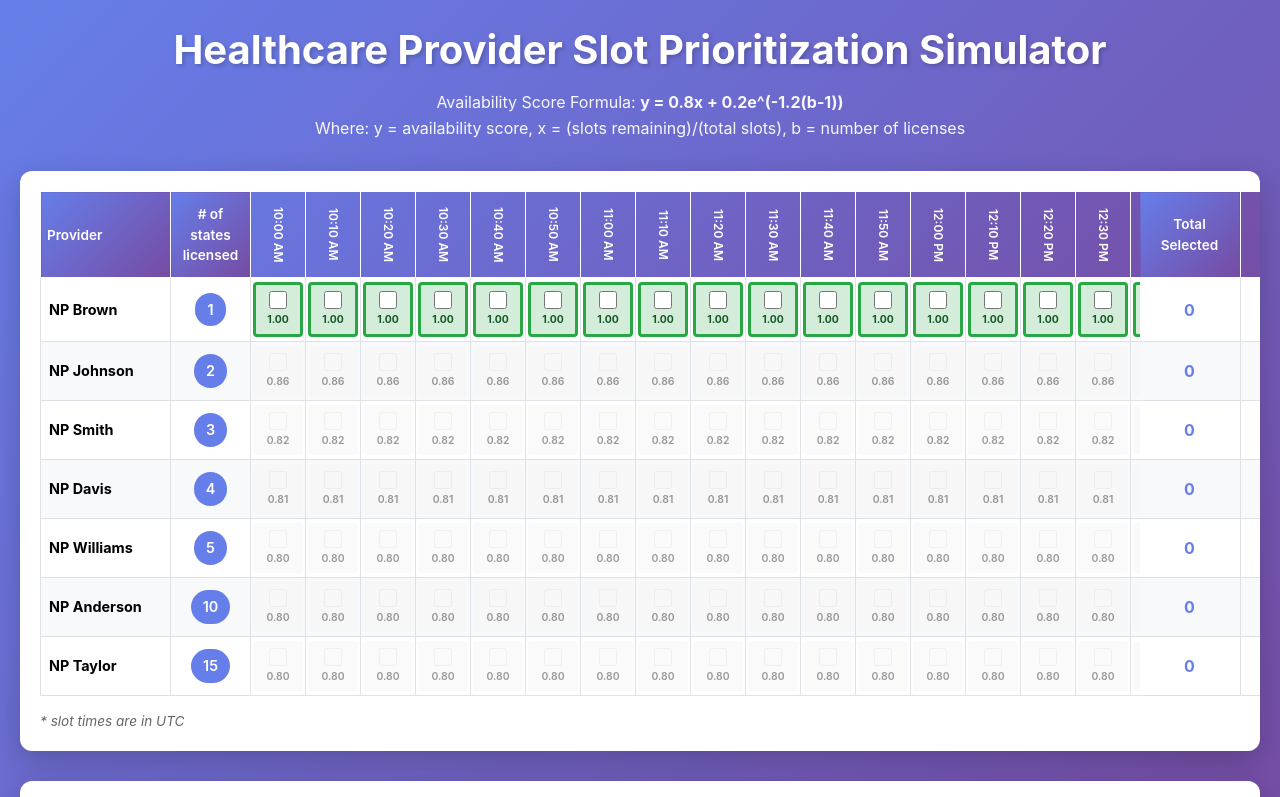
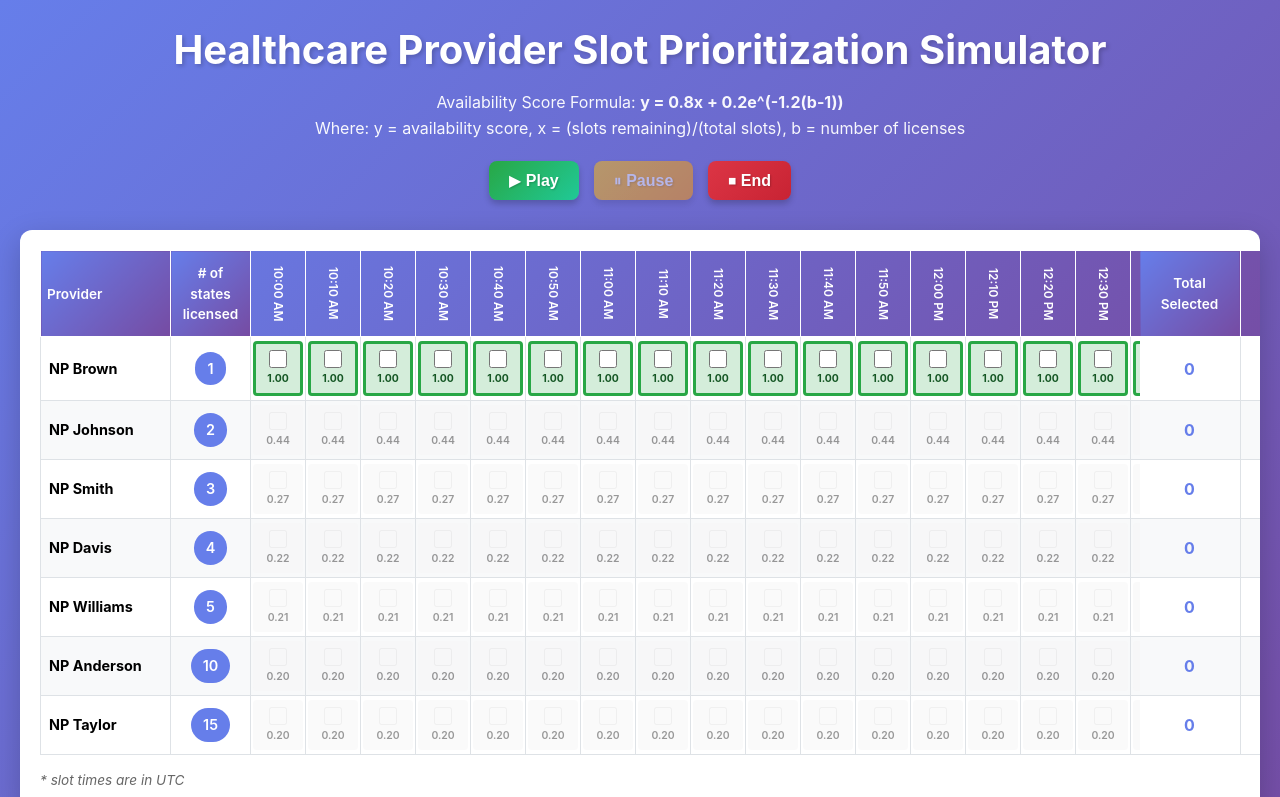
Before and after one commit to arundevgithub/SlotPrioritizationSimulator, a React (Vite) app: page / in a window 1280 px wide. Shown: the top 797 px of the page. Built offline with nearby package versions, Linux system fonts and the light colour scheme.

Commit message:
Simulation added

```diff
--- a/src/App.css
+++ b/src/App.css
@@ -29,6 +29,53 @@
   font-size: 1rem;
   opacity: 0.95;
   line-height: 1.6;
+}
+
+.simulation-controls {
+  display: flex;
+  gap: 15px;
+  justify-content: center;
+  margin-top: 20px;
+}
+
+.sim-button {
+  padding: 10px 20px;
+  font-size: 1rem;
+  font-weight: 600;
+  border: none;
+  border-radius: 8px;
+  cursor: pointer;
+  transition: all 0.3s ease;
+  color: white;
+  text-shadow: 1px 1px 2px rgba(0, 0, 0, 0.2);
+  box-shadow: 0 4px 6px rgba(0, 0, 0, 0.2);
+}
+
+.sim-button:hover:not(:disabled) {
+  transform: translateY(-2px);
+  box-shadow: 0 6px 8px rgba(0, 0, 0, 0.3);
+}
+
+.sim-button:active:not(:disabled) {
+  transform: translateY(0);
+  box-shadow: 0 2px 4px rgba(0, 0, 0, 0.2);
+}
+
+.sim-button:disabled {
+  opacity: 0.5;
+  cursor: not-allowed;
+}
+
+.play-button {
+  background: linear-gradient(135deg, #28a745 0%, #20c997 100%);
+}
+
+.pause-button {
+  background: linear-gradient(135deg, #ffc107 0%, #ff9800 100%);
+}
+
+.end-button {
+  background: linear-gradient(135deg, #dc3545 0%, #c82333 100%);
 }
 
 .table-container {
@@ -236,6 +283,24 @@
   color: white;
 }
 
+.slot-checkbox-label.newly-selected {
+  border: 3px solid #ff6b35 !important;
+  box-shadow: 0 0 0 2px #ff6b35, 0 0 8px rgba(255, 107, 53, 0.6);
+  animation: pulse-border 0.5s ease-in-out;
+}
+
+@keyframes pulse-border {
+  0% {
+    box-shadow: 0 0 0 0 rgba(255, 107, 53, 0.8);
+  }
+  50% {
+    box-shadow: 0 0 0 4px rgba(255, 107, 53, 0.4);
+  }
+  100% {
+    box-shadow: 0 0 0 2px #ff6b35, 0 0 8px rgba(255, 107, 53, 0.6);
+  }
+}
+
 .slot-checkbox-label input[type="checkbox"] {
   width: 18px;
   height: 18px;
--- a/src/App.jsx
+++ b/src/App.jsx
@@ -1,4 +1,4 @@
-import { useState, useMemo } from 'react'
+import { useState, useMemo, useEffect, useRef, useCallback } from 'react'
 import './App.css'
 
 // Generate time slots from 10am to 1pm (10-minute intervals)
@@ -39,7 +39,11 @@ const initialProviders = [
 function App() {
   const [providers, setProviders] = useState(initialProviders)
   const [selectedSlots, setSelectedSlots] = useState({}) // { providerId: { slotId: true } }
+  const [newlySelectedSlots, setNewlySelectedSlots] = useState({}) // { providerId: { slotId: true } } - for highlighting
+  const [isPlaying, setIsPlaying] = useState(false)
+  const [isPaused, setIsPaused] = useState(false)
   const timeSlots = useMemo(() => generateTimeSlots(), [])
+  const simulationIntervalRef = useRef(null)
 
   // Sort providers by license count (ascending - fewer licenses first)
   const sortedProviders = useMemo(() => {
@@ -49,6 +53,11 @@ function App() {
   // Check if a slot is selected for a provider
   const isSlotSelected = (providerId, slotId) => {
     return selectedSlots[providerId]?.[slotId] || false
+  }
+
+  // Check if a slot is newly selected in current iteration
+  const isNewlySelected = (providerId, slotId) => {
+    return newlySelectedSlots[providerId]?.[slotId] || false
   }
 
   // Calculate total selected slots for a provider
@@ -65,8 +74,8 @@ function App() {
     const selectedSlotsCount = getTotalSelectedSlots(providerId)
     const slotsRemaining = totalSlots - selectedSlotsCount
     const x = slotsRemaining / totalSlots
-    const exponentialTerm = 0.2 * Math.exp(-1.2 * (licenses - 1))
-    return 0.8 * x + exponentialTerm
+    const exponentialTerm = 0.8 * Math.exp(-1.2 * (licenses - 1))
+    return 0.2 * x + exponentialTerm
   }
 
   // Toggle slot selection for a provider
@@ -123,6 +132,163 @@ function App() {
     return sortedTiedProviders[randomIndex].id
   }
 
+  // Get all available (highlighted) slots sorted by time
+  // This is a helper that calculates available slots given a state snapshot
+  const getAvailableSlotsForState = useCallback((currentSelectedSlots) => {
+    const availableSlots = []
+    timeSlots.forEach((slot) => {
+      // Calculate max score provider for this slot with given state
+      const availableProviders = sortedProviders.filter(provider =>
+        !currentSelectedSlots[provider.id]?.[slot.id]
+      )
+
+      if (availableProviders.length === 0) return
+
+      const providerScores = availableProviders.map(provider => {
+        const totalSlots = timeSlots.length
+        const selectedCount = Object.values(currentSelectedSlots[provider.id] || {}).filter(Boolean).length
+        const slotsRemaining = totalSlots - selectedCount
+        const x = slotsRemaining / totalSlots
+        const exponentialTerm = 0.2 * Math.exp(-1.2 * (provider.licenses - 1))
+        const rawScore = 0.8 * x + exponentialTerm
+        const roundedScore = Math.round(rawScore * 100) / 100
+        return { id: provider.id, score: roundedScore }
+      })
+
+      const maxScore = Math.max(...providerScores.map(p => p.score))
+      const maxScoreProviders = providerScores.filter(p => p.score === maxScore)
+
+      let selectedProviderId
+      if (maxScoreProviders.length === 1) {
+        selectedProviderId = maxScoreProviders[0].id
+      } else {
+        const sortedTied = maxScoreProviders.sort((a, b) => a.id - b.id)
+        const slotHash = slot.id.split('-').reduce((acc, val) => acc + parseInt(val || 0), 0)
+        selectedProviderId = sortedTied[slotHash % sortedTied.length].id
+      }
+
+      availableSlots.push({
+        slotId: slot.id,
+        providerId: selectedProviderId,
+        timeIndex: timeSlots.findIndex(s => s.id === slot.id)
+      })
+    })
+    return availableSlots.sort((a, b) => a.timeIndex - b.timeIndex)
+  }, [timeSlots, sortedProviders])
+
+  // Run one simulation iteration
+  const runSimulationIteration = useCallback(() => {
+    // Clear previous iteration's highlights
+    setNewlySelectedSlots({})
+
+    setSelectedSlots(prev => {
+      const availableSlots = getAvailableSlotsForState(prev)
+
+      if (availableSlots.length === 0) {
+        return prev
+      }
+
+      // Create a copy of current state
+      let newState = JSON.parse(JSON.stringify(prev))
+      const newlySelected = {} // Track newly selected slots for this iteration
+
+      // First selection: from first 20% of earliest available slots
+      if (availableSlots.length > 0) {
+        const first20Percent = Math.max(1, Math.ceil(availableSlots.length * 0.2))
+        const first20Slots = availableSlots.slice(0, first20Percent)
+        const randomSlot1 = first20Slots[Math.floor(Math.random() * first20Slots.length)]
+        if (!newState[randomSlot1.providerId]) newState[randomSlot1.providerId] = {}
+        newState[randomSlot1.providerId][randomSlot1.slotId] = true
+        // Track newly selected
+        if (!newlySelected[randomSlot1.providerId]) newlySelected[randomSlot1.providerId] = {}
+        newlySelected[randomSlot1.providerId][randomSlot1.slotId] = true
+      }
+
+      // Recalculate available slots after first selection
+      const availableSlotsAfter1 = getAvailableSlotsForState(newState)
+
+      // Second selection: from first 40% of earliest available slots
+      if (availableSlotsAfter1.length > 0) {
+        const first40Percent = Math.max(1, Math.ceil(availableSlotsAfter1.length * 0.4))
+        const first40Slots = availableSlotsAfter1.slice(0, first40Percent)
+        const randomSlot2 = first40Slots[Math.floor(Math.random() * first40Slots.length)]
+        if (!newState[randomSlot2.providerId]) newState[randomSlot2.providerId] = {}
+        newState[randomSlot2.providerId][randomSlot2.slotId] = true
+        // Track newly selected
+        if (!newlySelected[randomSlot2.providerId]) newlySelected[randomSlot2.providerId] = {}
+        newlySelected[randomSlot2.providerId][randomSlot2.slotId] = true
+      }
+
+      // Recalculate available slots after second selection
+      const availableSlotsAfter2 = getAvailableSlotsForState(newState)
+
+      // Third selection: from first 60% of earliest available slots
+      if (availableSlotsAfter2.length > 0) {
+        const first60Percent = Math.max(1, Math.ceil(availableSlotsAfter2.length * 0.6))
+        const first60Slots = availableSlotsAfter2.slice(0, first60Percent)
+        const randomSlot3 = first60Slots[Math.floor(Math.random() * first60Slots.length)]
+        if (!newState[randomSlot3.providerId]) newState[randomSlot3.providerId] = {}
+        newState[randomSlot3.providerId][randomSlot3.slotId] = true
+        // Track newly selected
+        if (!newlySelected[randomSlot3.providerId]) newlySelected[randomSlot3.providerId] = {}
+        newlySelected[randomSlot3.providerId][randomSlot3.slotId] = true
+      }
+
+      // Set newly selected slots for highlighting
+      setNewlySelectedSlots(newlySelected)
+
+      return newState
+    })
+  }, [getAvailableSlotsForState])
+
+  // Check if simulation should stop (all slots selected)
+  useEffect(() => {
+    if (isPlaying && !isPaused) {
+      const availableSlots = getAvailableSlotsForState(selectedSlots)
+      if (availableSlots.length === 0) {
+        setIsPlaying(false)
+        setIsPaused(false)
+      }
+    }
+  }, [selectedSlots, isPlaying, isPaused, getAvailableSlotsForState])
+
+  // Simulation loop
+  useEffect(() => {
+    if (isPlaying && !isPaused) {
+      simulationIntervalRef.current = setInterval(() => {
+        runSimulationIteration()
+      }, 1440) // Run every 1440ms (75% slower than original)
+    } else {
+      if (simulationIntervalRef.current) {
+        clearInterval(simulationIntervalRef.current)
+        simulationIntervalRef.current = null
+      }
+    }
+
+    return () => {
+      if (simulationIntervalRef.current) {
+        clearInterval(simulationIntervalRef.current)
+      }
+    }
+  }, [isPlaying, isPaused, runSimulationIteration])
+
+  // Handler functions for buttons
+  const handlePlay = () => {
+    setIsPlaying(true)
+    setIsPaused(false)
+  }
+
+  const handlePause = () => {
+    setIsPaused(true)
+  }
+
+  const handleEnd = () => {
+    setIsPlaying(false)
+    setIsPaused(false)
+    setSelectedSlots({}) // Clear all selections
+    setNewlySelectedSlots({}) // Clear highlighting
+  }
+
   return (
     <div className="app">
       <header className="app-header">
@@ -131,6 +297,28 @@ function App() {
           Availability Score Formula: <strong>y = 0.8x + 0.2e^(-1.2(b-1))</strong><br />
           Where: y = availability score, x = (slots remaining)/(total slots), b = number of licenses
         </p>
+        <div className="simulation-controls">
+          <button
+            onClick={handlePlay}
+            disabled={isPlaying && !isPaused}
+            className="sim-button play-button"
+          >
+            ▶ Play
+          </button>
+          <button
+            onClick={handlePause}
+            disabled={!isPlaying || isPaused}
+            className="sim-button pause-button"
+          >
+            ⏸ Pause
+          </button>
+          <button
+            onClick={handleEnd}
+            className="sim-button end-button"
+          >
+            ⏹ End
+          </button>
+        </div>
       </header>
 
       <div className="table-container">
@@ -162,6 +350,7 @@ function App() {
                   </td>
                   {timeSlots.map((slot) => {
                     const isSelected = isSlotSelected(provider.id, slot.id)
+                    const isNewlySelectedSlot = isNewlySelected(provider.id, slot.id)
                     const maxScoreProviderId = getMaxScoreProviderForSlot(slot.id)
                     const isMaxScore = !isSelected && maxScoreProviderId === provider.id
                     const isEnabled = isMaxScore || isSelected // Enable only if max score or already selected
@@ -169,7 +358,7 @@ function App() {
                     return (
                       <td key={slot.id} className="slot-cell">
                         <label
-                          className={`slot-checkbox-label ${isSelected ? 'selected' : ''} ${isMaxScore ? 'max-score' : ''} ${!isEnabled ? 'disabled' : ''}`}
+                          className={`slot-checkbox-label ${isSelected ? 'selected' : ''} ${isMaxScore ? 'max-score' : ''} ${!isEnabled ? 'disabled' : ''} ${isNewlySelectedSlot ? 'newly-selected' : ''}`}
                           title={`Score: ${score.toFixed(3)}${isMaxScore ? ' (Max - Next Available)' : !isEnabled ? ' (Not Available)' : ''}`}
                         >
                           <input
```
